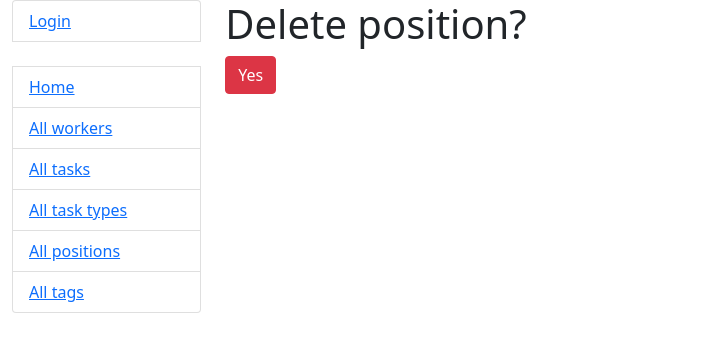
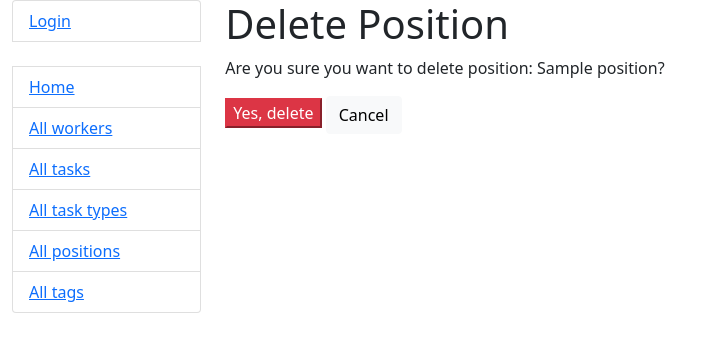
Before and after one commit to NataliiaPodoroha/it-company-task-manager, a Django app: template templates/task_manager/position_confirm_delete.html in a window 1280 px wide. Shown: the top 352 px of the page, without its empty margins (0-715 px from the left). Run offline with Django 3.2, Linux system fonts and the light colour scheme; the template is opened without the code that fills it: most values are stand-ins (such as "Sample title", 1, 10 or a date in 2020).

Commit message:
Update position_confirm_delete template

```diff
--- a/templates/task_manager/position_confirm_delete.html
+++ b/templates/task_manager/position_confirm_delete.html
@@ -1,10 +1,13 @@
 {% extends "base.html" %}
 
 {% block content %}
-  <h1>Delete position?</h1>
+  <h1>Delete Position</h1>
+
+  <p>Are you sure you want to delete position: {{ position }}?</p>
+
   <form action="" method="post">
     {% csrf_token %}
-
-    <input type="submit" value="Yes" class="btn btn-danger">
+    <input type="submit" value="Yes, delete" class="btb btn-danger" />
+    <input type="button" class="btn btn-light" onclick="history.back();" value="Cancel"/>
   </form>
 {% endblock %}
```
